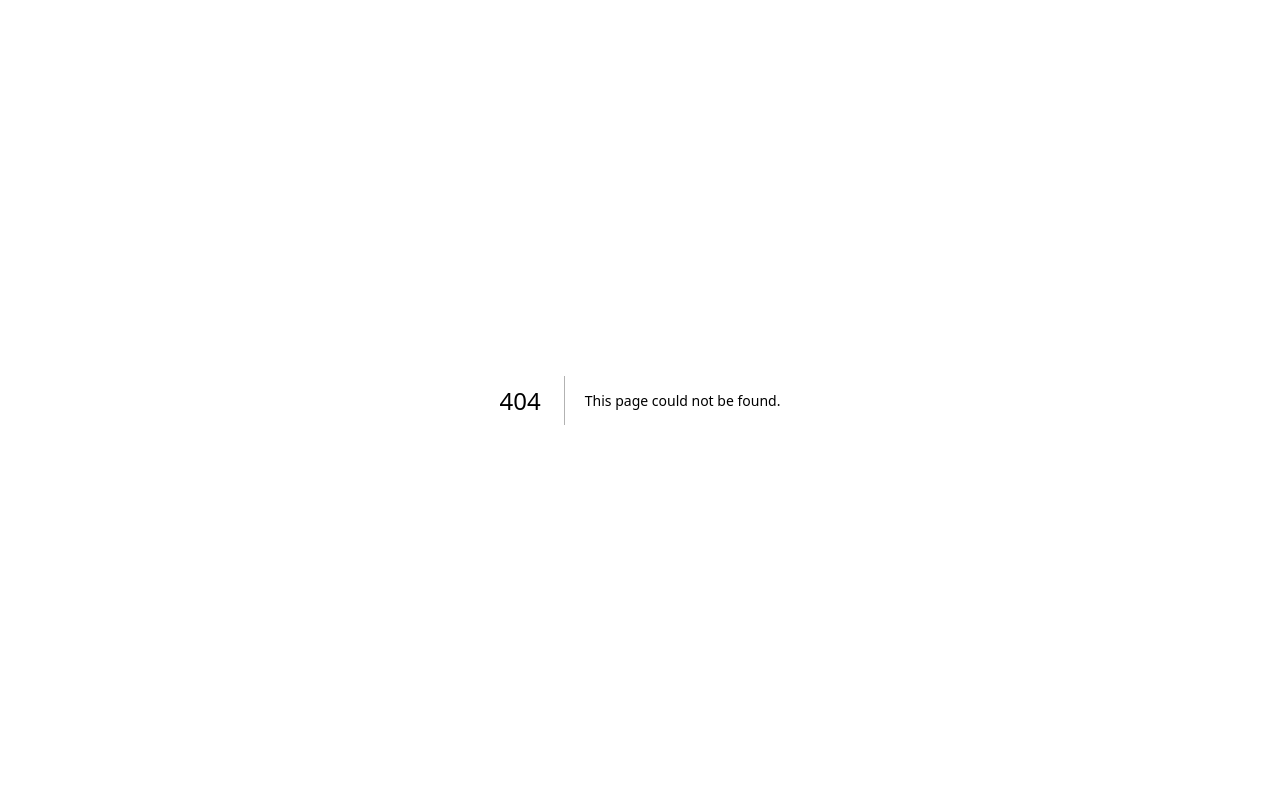
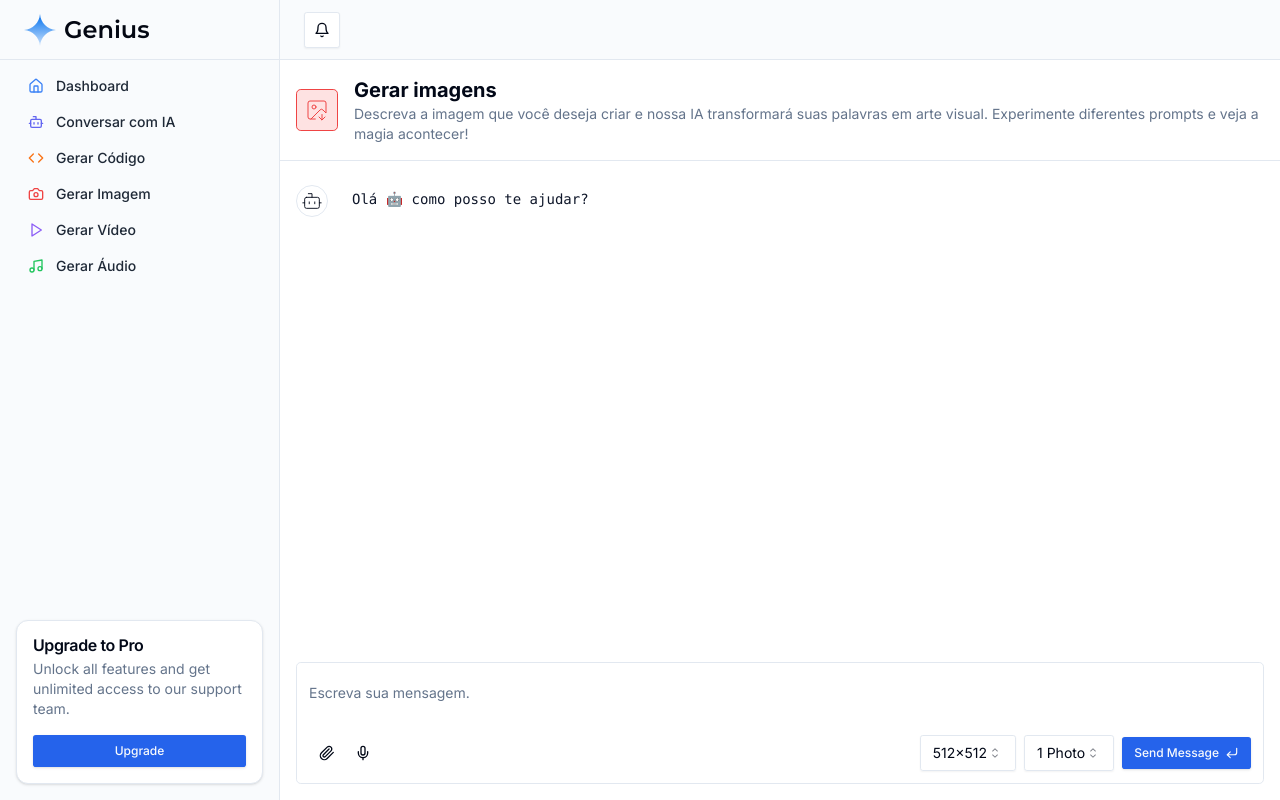
Before and after one commit to Darlley/genius-saas, a Next.js app: page /image in a window 1280 px wide. Before the commit this address had no page. Built offline with nearby package versions, Linux system fonts and the light colour scheme.

Commit message:
feat: layout image generator

```diff
--- /dev/null
+++ b/src/app/(dashboard)/image/page.tsx
@@ -0,0 +1,5 @@
+import PageImageGeneration from '@/components/PageImageGeneration';
+
+export default function page() {
+  return <PageImageGeneration />;
+}
--- a/src/app/(dashboard)/layout.tsx
+++ b/src/app/(dashboard)/layout.tsx
@@ -43,7 +43,7 @@
   {
     label: 'Dashboard',
     icon: Home,
-    href: '/',
+    href: '/dashboard',
     color: 'stroke-blue-500',
   },
   {
@@ -61,7 +61,7 @@
   {
     label: 'Gerar Imagem',
     icon: Camera,
-    href: '/gerar-imagem',
+    href: '/image',
     color: 'stroke-red-500',
   },
   {
--- /dev/null
+++ b/src/components/PageImageGeneration/PageImageGeneration.schemas.ts
@@ -0,0 +1,28 @@
+import * as z from 'zod';
+
+export const formSchema = z.object({
+  prompt: z
+    .string({
+      message: 'A mensagem é obrigatoria ',
+    })
+    .min(1, {
+      message: 'A mensagem é obrigatoria ',
+    }),
+  amount: z.string().min(1),
+  resolution: z.string().min(1)
+});
+export type FormSchema = z.infer<typeof formSchema>;
+
+export const amountOptions = [
+  { value: '1', label: '1 Photo' },
+  { value: '2', label: '2 Photos' },
+  { value: '3', label: '3 Photos' },
+  { value: '4', label: '4 Photos' },
+  { value: '5', label: '5 Photos' },
+]
+
+export const resolutionOptions = [
+  { value: '256x256', label: '256x256' },
+  { value: '512x512', label: '512x512' },
+  { value: '1024x104', label: '1024x1024' }
+]
--- /dev/null
+++ b/src/components/PageImageGeneration/PageImageGeneration.tsx
@@ -0,0 +1,253 @@
+'use client';
+
+import { Button } from '@/components/ui/button';
+import { Textarea } from '@/components/ui/textarea';
+import {
+  Tooltip,
+  TooltipContent,
+  TooltipProvider,
+  TooltipTrigger,
+} from '@/components/ui/tooltip';
+import {
+  Bot,
+  CornerDownLeft,
+  ImageDown,
+  LoaderCircle,
+  Mic,
+  Paperclip,
+} from 'lucide-react';
+
+import { zodResolver } from '@hookform/resolvers/zod';
+import { SubmitHandler, useForm } from 'react-hook-form';
+
+import axios from 'axios';
+import { useRouter } from 'next/navigation';
+import { useState } from 'react';
+import { toast } from 'sonner';
+import { Avatar } from '../ui/avatar';
+import { Form, FormControl, FormField, FormItem, FormLabel } from '../ui/form';
+import { ScrollArea } from '../ui/scroll-area';
+import { Skeleton } from '../ui/skeleton';
+
+import {
+  Select,
+  SelectContent,
+  SelectItem,
+  SelectTrigger,
+  SelectValue,
+} from '../ui/select';
+import {
+  amountOptions,
+  formSchema,
+  FormSchema,
+  resolutionOptions,
+} from './PageImageGeneration.schemas';
+import { PageImageGenerationProps } from './PageImageGeneration.types';
+export default function PageImageGeneration(props: PageImageGenerationProps) {
+  const route = useRouter();
+  const [images, setImages] = useState<Array<string>>([]);
+
+  const form = useForm<FormSchema>({
+    resolver: zodResolver(formSchema),
+    defaultValues: {
+      prompt: '',
+      amount: '1',
+      resolution: '512x512',
+    },
+  });
+
+  const { isLoading, isSubmitSuccessful, isSubmitting, errors } =
+    form.formState;
+
+  const onSubmit: SubmitHandler<FormSchema> = async (data) => {
+    return console.log(data);
+    try {
+      const response = await axios.post('/api/conversation', data);
+      const urls = response?.data.map((image: { url: string }) => image.url);
+
+      setImages(urls);
+
+      form.reset();
+    } catch (error) {
+      console.log(error);
+      toast.error('Ocorreu um erro.');
+    } finally {
+      // route.push('')
+    }
+  };
+
+  return (
+    <main className="flex-1 h-full overflow-hidden flex flex-col">
+      <header className="flex gap-4 items-center p-4 border-b">
+        <div className="size-max rounded-lg bg-red-100 p-2 flex items-center justify-center border border-red-500">
+          <ImageDown className="size-6 stroke-red-500 stroke-1" />
+        </div>
+        <div>
+          <h1 className="text-xl font-bold flex items-center gap-2">
+            Gerar imagens
+          </h1>
+          <p className="text-muted-foreground text-sm">
+            Descreva a imagem que você deseja criar e nossa IA transformará suas
+            palavras em arte visual. Experimente diferentes prompts e veja a
+            magia acontecer!
+          </p>
+        </div>
+      </header>
+
+      <ScrollArea className="flex flex-col w-full h-full box-content p-4 gap-4">
+        <div className="flex items-start gap-3 justify-start">
+          <Avatar className="size-8 p-1 mt-2 border flex items-center justify-center">
+            <Bot className="size-full stroke-1" />
+          </Avatar>
+          <div className="rounded-lg p-3 text-sm max-w-[80%] text-secondary-foreground">
+            <p className="font-mono break-all whitespace-break-spaces">
+              Olá 🤖 como posso te ajudar?
+            </p>
+          </div>
+        </div>
+
+        {isSubmitting && (
+          <div className="flex flex-col space-y-3 my-4">
+            <Skeleton className="h-[250px] w-[250px] rounded-xl" />
+            <div className="flex gap-2">
+              <Skeleton className="h-20 w-[120px]" />
+              <Skeleton className="h-20 w-[120px]" />
+            </div>
+          </div>
+        )}
+      </ScrollArea>
+
+      <div className="p-4">
+        <Form {...form}>
+          <form
+            className="relative overflow-hidden rounded-lg border bg-background focus-within:ring-1 focus-within:ring-ring"
+            x-chunk="dashboard-03-chunk-1"
+            onSubmit={form.handleSubmit(onSubmit)}
+          >
+            <FormField
+              control={form.control}
+              name="prompt"
+              render={({ field }) => (
+                <FormItem>
+                  <FormLabel className="sr-only">Message</FormLabel>
+                  <FormControl>
+                    <Textarea
+                      {...field}
+                      disabled={isSubmitting}
+                      placeholder="Escreva sua mensagem."
+                      className="min-h-12 resize-none border-0 p-3 shadow-none focus-visible:ring-0"
+                    />
+                  </FormControl>
+                </FormItem>
+              )}
+            />
+
+            <div className="flex items-center justify-between p-3 pt-0">
+              <div className="flex items-center">
+                <TooltipProvider>
+                  <Tooltip>
+                    <TooltipTrigger asChild>
+                      <Button variant="ghost" size="icon">
+                        <Paperclip className="size-4" />
+                        <span className="sr-only">Attach file</span>
+                      </Button>
+                    </TooltipTrigger>
+                    <TooltipContent side="top">Attach File</TooltipContent>
+                  </Tooltip>
+                </TooltipProvider>
+                <TooltipProvider>
+                  <Tooltip>
+                    <TooltipTrigger asChild>
+                      <Button variant="ghost" size="icon">
+                        <Mic className="size-4" />
+                        <span className="sr-only">Use Microphone</span>
+                      </Button>
+                    </TooltipTrigger>
+                    <TooltipContent side="top">Use Microphone</TooltipContent>
+                  </Tooltip>
+                </TooltipProvider>
+              </div>
+              <div className="flex items-center gap-2">
+                <FormField
+                  control={form.control}
+                  name="resolution"
+                  render={({ field }) => (
+                    <FormItem>
+                      <Select
+                        disabled={isSubmitting}
+                        onValueChange={field.onChange}
+                        value={field.value}
+                        defaultValue={field.value}
+                      >
+                        <FormControl>
+                          <SelectTrigger>
+                            <SelectValue />
+                          </SelectTrigger>
+                        </FormControl>
+                        <SelectContent>
+                          {resolutionOptions.map((item) => (
+                            <SelectItem key={item.value} value={item.value}>
+                              {item.label}
+                            </SelectItem>
+                          ))}
+                        </SelectContent>
+                      </Select>
+                    </FormItem>
+                  )}
+                />
+
+                <FormField
+                  control={form.control}
+                  name="amount"
+                  render={({ field }) => (
+                    <FormItem>
+                      <Select
+                        disabled={isSubmitting}
+                        onValueChange={field.onChange}
+                        value={field.value}
+                        defaultValue={field.value}
+                      >
+                        <FormControl>
+                          <SelectTrigger>
+                            <SelectValue />
+                          </SelectTrigger>
+                        </FormControl>
+                        <SelectContent>
+                          {amountOptions.map((item) => (
+                            <SelectItem key={item.value} value={item.value}>
+                              {item.label}
+                            </SelectItem>
+                          ))}
+                        </SelectContent>
+                      </Select>
+                    </FormItem>
+                  )}
+                />
+
+                {!!errors.prompt && (
+                  <p className="text-destructive text-xs">
+                    {errors?.prompt?.message}
+                  </p>
+                )}
+                <Button
+                  type="submit"
+                  size="sm"
+                  variant={!!errors.prompt ? 'destructive' : 'default'}
+                  className="ml-auto gap-1.5"
+                  disabled={isSubmitting}
+                >
+                  Send Message
+                  {isSubmitting ? (
+                    <LoaderCircle className="size-3.5 animate-spin" />
+                  ) : (
+                    <CornerDownLeft className="size-3.5" />
+                  )}
+                </Button>
+              </div>
+            </div>
+          </form>
+        </Form>
+      </div>
+    </main>
+  );
+}
--- /dev/null
+++ b/src/components/PageImageGeneration/PageImageGeneration.types.ts
@@ -0,0 +1 @@
+export interface PageImageGenerationProps {}
--- /dev/null
+++ b/src/components/PageImageGeneration/index.tsx
@@ -0,0 +1,2 @@
+export * from './PageImageGeneration.types';
+export { default } from './PageImageGeneration';
```
Also changed, not shown: 1 other file (tests, documents, lock files or other folders).
